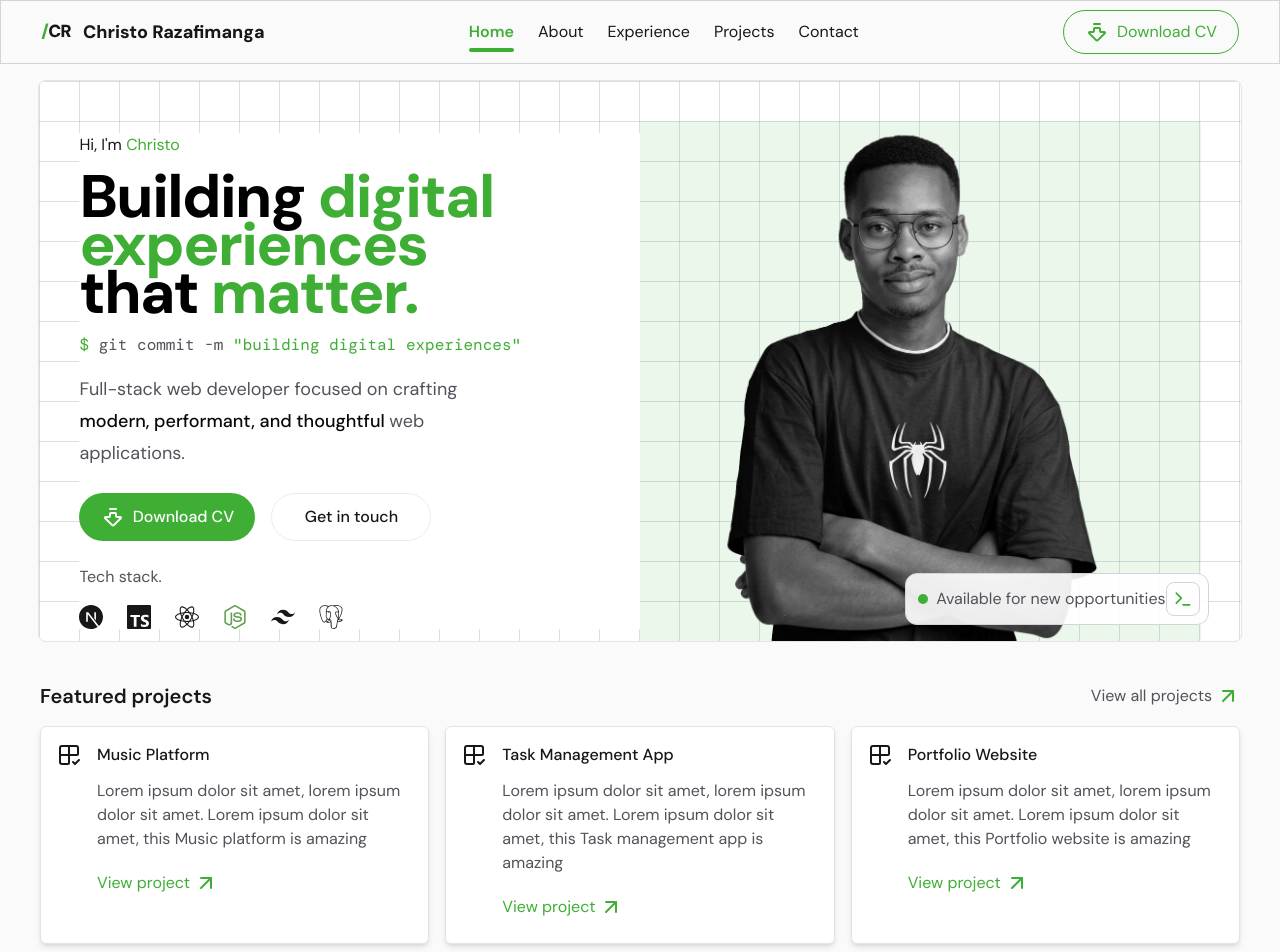
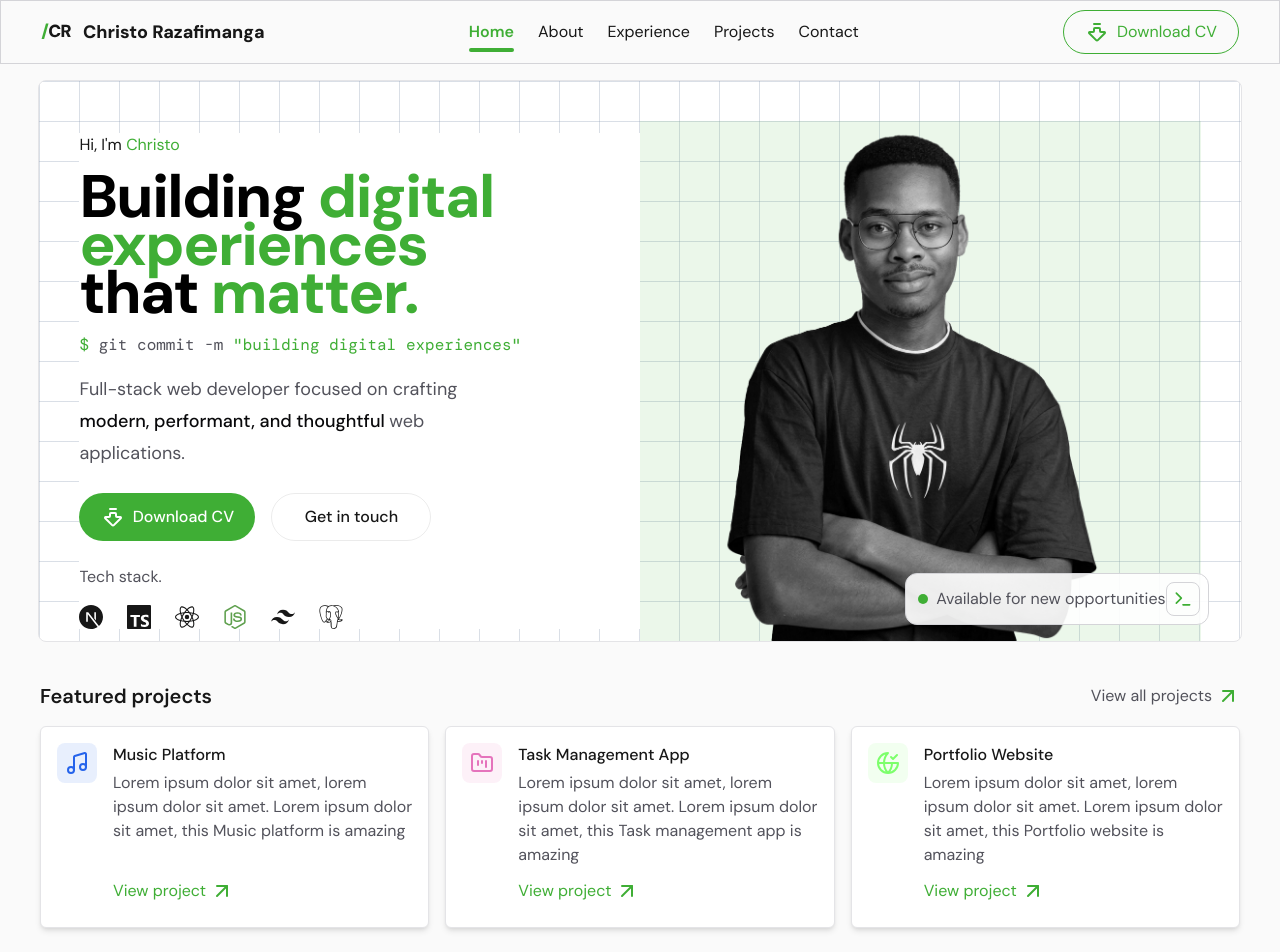
Before and after one commit to bossnare/portfolio, a Next.js app: page / in a window 1280 px wide. Shown: the top 952 px of the page. Built offline with nearby package versions, Linux system fonts and the light colour scheme.

Commit message:
add personalize color for projects card accent color

```diff
--- a/app/page.tsx
+++ b/app/page.tsx
@@ -3,11 +3,11 @@ import { Header } from '@/src/components/Header';
 import { ArrowUpRight, Grid2X2Check } from 'lucide-react';
 import { projects } from '@/src/data/projects';
 
+export default function Home() {
 
-export default function Home() {
   return (
     <div className="flex flex-col items-center justify-center flex-1 bg-zinc-50 dark:bg-black">
-      <header className="sticky w-full h-16 px-4 border md:px-10 z-1000 border-zinc-300 dark:border-white/6">
+      <header className="sticky w-full h-16 px-4 border md:px-10 z-1000 border-zinc-300 dark:border-white/5">
         <Header />
       </header>
       <main className="w-full mt-4">
@@ -28,19 +28,20 @@ export default function Home() {
               {projects.map((project) => (
                 <div
                   key={project.type}
-                  className="flex gap-4 p-4 shadow-md border border-zinc-200 dark:border-white/6 rounded-md min-h-40 bg-background"
+                  className="flex gap-4 p-4 shadow-md border border-zinc-200 dark:border-white/5 rounded-md bg-background dark:bg-background/60"
                 >
-                  <span className="shrink-0">
-                    <Grid2X2Check />
+                  <span style={{background: `${project.color}1a`}} // 1a = HEX alpha chanel(opacity), 1a = 10% opacity
+                  className={`shrink-0 self-start p-2 rounded-lg`}>
+                    <project.icon style={{color: project.color}} />
                   </span>
-                  <div className="flex flex-col gap-3 grow">
-                    <span className="capitalize font-medium">{project.type}</span>
+                  <div className="flex flex-col gap-1 grow">
+                      <span className="capitalize font-medium">{project.type}</span>
                     <span className="text-muted-foreground">
                       Lorem ipsum dolor sit amet, lorem ipsum dolor sit amet.
                       Lorem ipsum dolor sit amet, this {project.type} is
                       amazing
                     </span>
-                    <a href="#" className="flex hover:underline items-center gap-1 py-2 text-primary">
+                    <a href="#" className="mt-auto self-start flex hover:underline items-center gap-1 py-2 text-primary">
                       <span>View project</span>
                       <ArrowUpRight className="text-primary" />
                     </a>
--- a/src/components/Hero.tsx
+++ b/src/components/Hero.tsx
@@ -12,7 +12,7 @@ export function Hero() {
 
   return (
     <section
-      className="flex relative overflow-hidden flex-col items-center justify-between mx-auto rounded-lg w-full md:max-w-[94%] sm:p-10 md:pb-0 border border-zinc-200 dark:border-white/6 min-h-screen bg-white dark:bg-black md:min-h-auto md:flex-row md:items-center
+      className="flex relative overflow-hidden flex-col items-center justify-between mx-auto rounded-lg w-full md:max-w-[94%] sm:p-10 md:pb-0 border border-zinc-200 dark:border-white/5 min-h-screen bg-white dark:bg-black md:min-h-auto md:flex-row md:items-center
         bg-[linear-gradient(to_right,rgba(148,163,184,0.35)_1px,transparent_1px),linear-gradient(to_bottom,rgba(148,163,184,0.35)_1px,transparent_1px)] bg-size-[40px_40px]"
     >
       <div className="flex flex-col items-center justify-between flex-1 w-full max-w-3xl gap-6 px-8 py-5 bg-white md:px-0 md:py-0 dark:bg-black md:items-start">
--- a/src/data/projects.ts
+++ b/src/data/projects.ts
@@ -1,14 +1,26 @@
+import {Music, GlobeCheck, FolderKanban} from 'lucide-react'
+
 export const projects = [
     {
         type: "Music platform",
-        description: "Lorem ipsum dolor sit amet, lorem ipsum dolor sit amet. Lorem ipsum dolor sit amet, this project is amazing for visiters."
+        name: "MelodayzMusic",
+        description: "Lorem ipsum dolor sit amet, lorem ipsum dolor sit amet. Lorem ipsum dolor sit amet, this project is amazing for visiters.",
+        icon: Music,
+        color: "#2563eb"
     },
     {
         type: "Task management app",
-        description: "Lorem ipsum dolor sit amet, lorem ipsum dolor sit amet. Lorem ipsum dolor sit amet, this project is amazing for visiters."
+        name: "Talor",
+        description: "Lorem ipsum dolor sit amet, lorem ipsum dolor sit amet. Lorem ipsum dolor sit amet, this project is amazing for visiters.",
+        icon: FolderKanban,
+        color: "#e574bc" // f4acb7
     },
     {
         type: "Portfolio website",
-        description: "Lorem ipsum dolor sit amet, lorem ipsum dolor sit amet. Lorem ipsum dolor sit amet, this project is amazing for visiters."
+        name: "Christo Razafimanga",
+        description: "Lorem ipsum dolor sit amet, lorem ipsum dolor sit amet. Lorem ipsum dolor sit amet, this project is amazing for visiters.",
+        icon: GlobeCheck,
+        color: "#7cff6b"
+
     },
 ]
```
